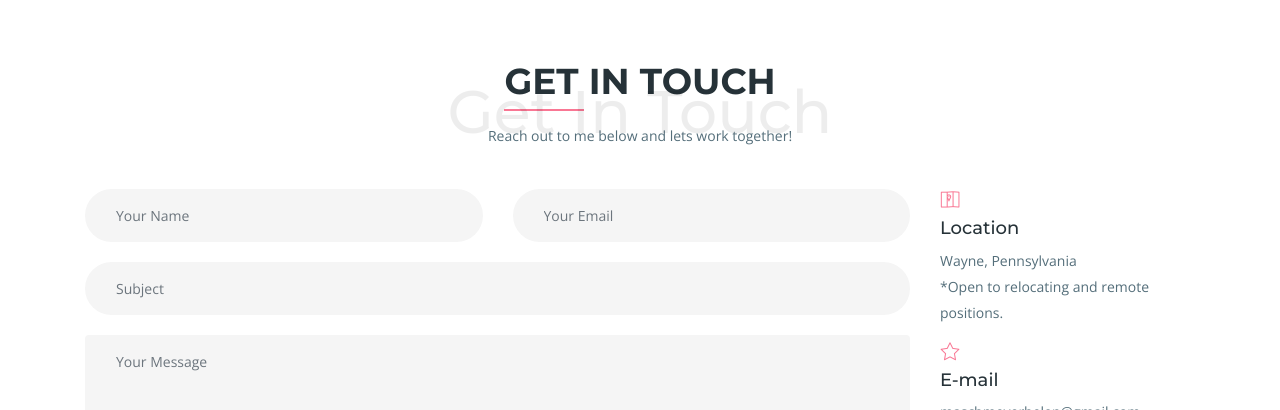
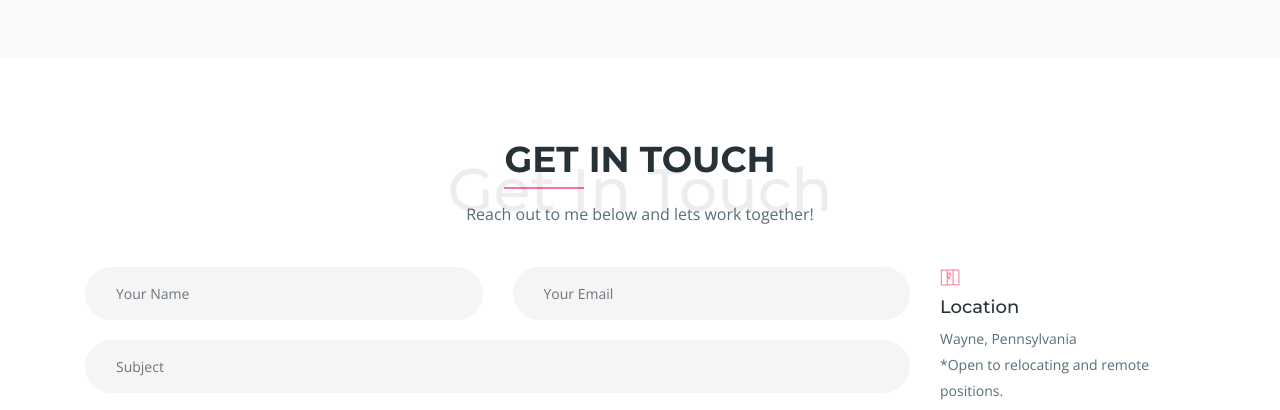
Before and after one commit to helenmasch/helens-portfolio2020, a plain HTML site: page index.html in a window 1280 px wide. Shown: the part 3610-4020 px from the top of the page. Drawn offline with nearby package versions, Linux system fonts and the light colour scheme; files whose address does not match are found by name.

Commit message:
changes to font in the p sections

```diff
--- a/css/main.css
+++ b/css/main.css
@@ -8,7 +8,7 @@
 body {
   font-family: 'Open Sans', sans-serif;
   color: #546E7A;
-  font-size: 14px;
+  font-size: 15px;
   font-weight: 400;
   background: #fff;
   overflow-x: hidden;
@@ -19,7 +19,7 @@ html {
 }
 
 p {
-  font-size: 14px;
+  font-size: 16px;
   color: #546E7A;
   line-height: 26px;
   font-family: 'Open Sans', sans-serif;
@@ -40,7 +40,7 @@ a {
 
 h1, h2, h3, h4, h5 {
   font-family: 'Montserrat', sans-serif;
-  font-size: 40px;
+  font-size: 70px;
   font-weight: 700;
   color: #263238;
 }
```
Also changed, not shown: 1 other file.
